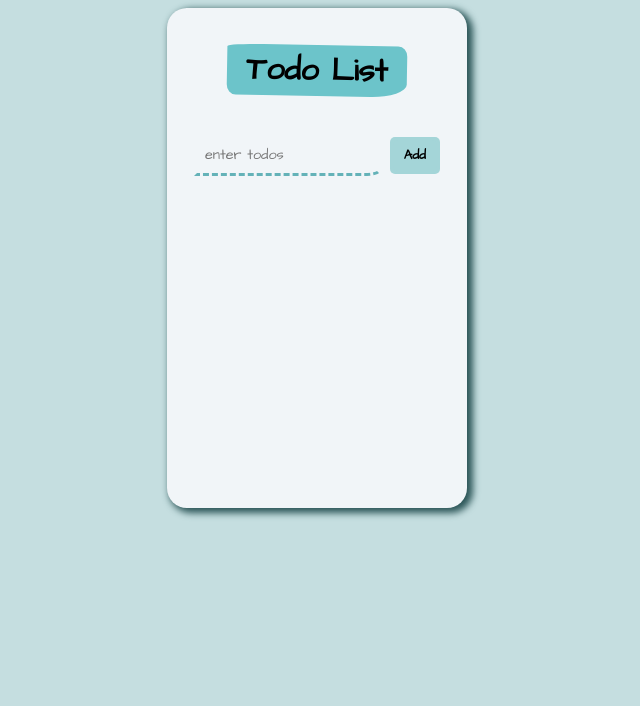
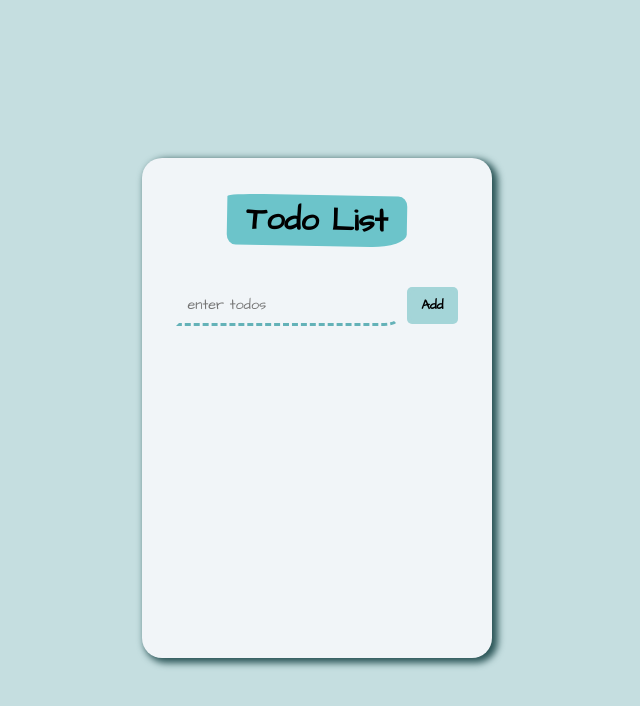
Before and after one commit to rabosian/react-todoList, a React (Create React App) app: page / in a window 1280 px wide. Shown: the top 706 px of the page, without its empty margins (323-963 px from the left). Built offline with nearby package versions, Linux system fonts and the light colour scheme.

Commit message:
finish components

```diff
--- a/src/App.css
+++ b/src/App.css
@@ -4,20 +4,19 @@
 body {
     background-color: #c5dee0;
     font-family: 'Architects Daughter', cursive;
-    min-height: 50vh;
+    min-height: 100vh;
     box-sizing: border-box;
     display: flex;
     justify-content: center;
     align-items: center;
     text-align: center;
-
 }
 
 .container {
     width: 100%;
     height: auto;
     min-height: 500px;
-    min-width: 300px;
+    min-width: 350px;
     max-width: 500px;
     background: #f1f5f8;
     border-radius: 20px;
--- a/src/App.jsx
+++ b/src/App.jsx
@@ -1,23 +1,21 @@
 import React, { useState } from 'react';
 import './App.css';
-
+import InputArea from './components/InputArea';
+import TodoItem from './components/TodoItem';
 
 function App() {
-  const [inputValue, setInputValue] = useState('')
   const [items, setItems] = useState([])
 
-  const addItem = () => {
+  const addItem = (inputValue) => {
     if (!inputValue) {
       alert('Enter an item')
       return
     }
-
     const item = {
       id: Math.floor(Math.random() * 1000),
       value: inputValue
     }
     setItems(prev => [...prev, item])
-    setInputValue('')
   }
 
   const deleteItem = (id) => {
@@ -31,21 +29,11 @@ function App() {
         <div className='header'>
           <h1>Todo List</h1>
         </div>
-        <div className='form'>
-          <input
-            type="text"
-            placeholder='enter todos'
-            value={inputValue}
-            onChange={(event) => setInputValue(event.target.value)} />
-          <button className='add-btn' onClick={addItem}>
-            <span>Add</span>
-          </button>
-        </div>
-
+        <InputArea addItem={addItem} />
         <div>
           <ul>
             {items.map(item => {
-              return <li key={item.id}>{item.value} <button className='delete-btn' onClick={() => deleteItem(item.id)}>❌</button></li>
+              return (<TodoItem item={item} deleteItem={deleteItem} />)
             })}
           </ul>
         </div>
--- /dev/null
+++ b/src/components/InputArea.jsx
@@ -0,0 +1,26 @@
+import React, { useState } from 'react'
+
+function InputArea(props) {
+    const [inputValue, setInputValue] = useState('')
+
+    return (
+        <div className='form'>
+            <input
+                type="text"
+                placeholder='enter todos'
+                value={inputValue}
+                onChange={(event) => setInputValue(event.target.value)} />
+            <button
+                className='add-btn'
+                onClick={() => {
+                    props.addItem(inputValue)
+                    setInputValue("")
+                }}
+            >
+                <span>Add</span>
+            </button>
+        </div>
+    )
+}
+
+export default InputArea
--- a/src/components/TodoItem.jsx
+++ b/src/components/TodoItem.jsx
@@ -2,7 +2,11 @@ import React, { useState } from 'react'
 import '../App.css'
 
 function TodoItem(props) {
-
+    return (
+        <li key={props.id}>{props.item.value}
+            <button className='delete-btn' onClick={() => props.deleteItem(props.item.id)}>❌</button>
+        </li>
+    )
 }
 
 export default TodoItem
```
